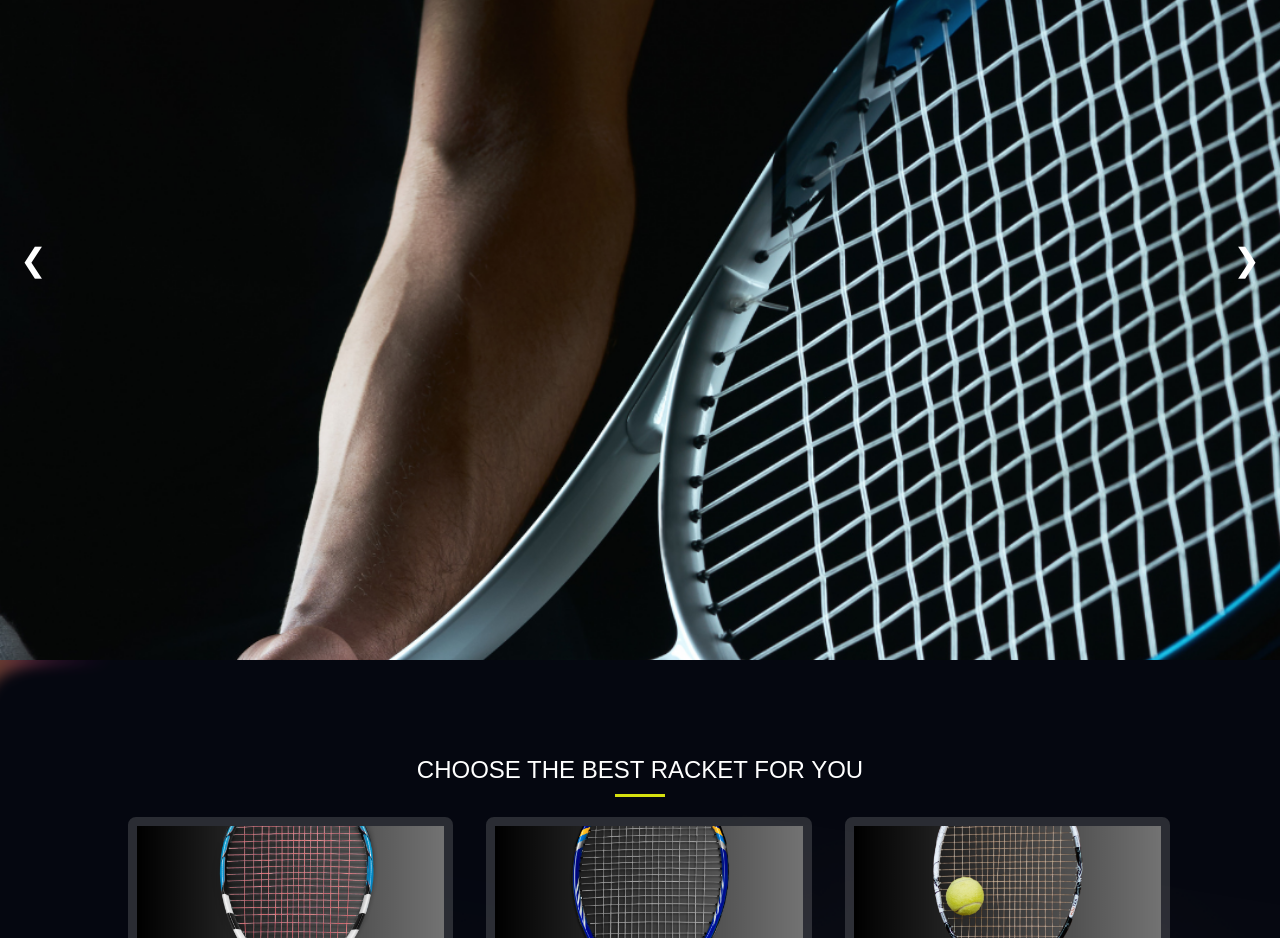
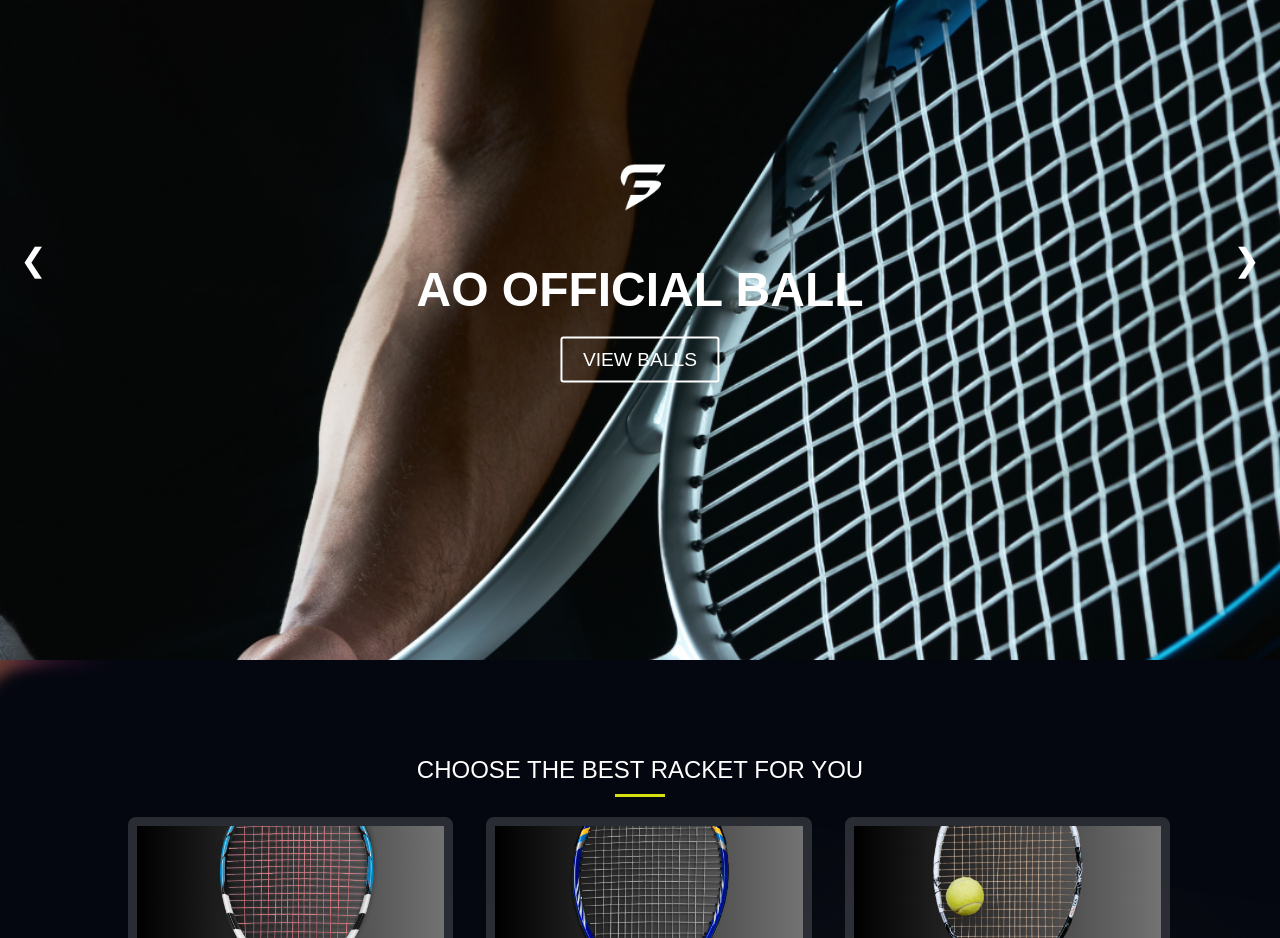
Before and after one commit to JustineClaro/WD---seatwork4, a plain HTML site: page pages/feature-2/index.html in a window 1280 px wide. Shown: the part 940-1878 px from the top of the page. Drawn offline with nearby package versions, Linux system fonts and the light colour scheme; grey boxes are pictures that could not be loaded; a web font is replaced by a local one.

Commit message:
feat(ui): landing page
The landing page consists of title, subtitle, and description about the content of the project.
Also a navigation button for the other pages which are the design 1 and 2 of the project.

feat(ui): design one

Feature-1 gallery consists of hero pages. Navigation button for home and next design. Also three sections of features that show unique design and layout.

feat(ui): design two

Feature-2 gallery consists of hero pages. Navigation button for home and next design. Also three sections of features that show unique design and layout

docs: update  in README

Updated the README file replace and input to TODO section.

fix: scripting issue

The slide image has been fixed.Adding a period to link the javascript.

```diff
--- a/pages/feature-2/index.html
+++ b/pages/feature-2/index.html
@@ -60,6 +60,7 @@
 
 
     <section class="section-2" id="2">
+
         <div class="carousel">
             <div class="slides">
                 <div class="slide"><img src="./assets/img/F2-s2-1pl.png" alt="Slide 1"></div>
@@ -67,9 +68,15 @@
                 <div class="slide"><img src="./assets/img/f2-s2-3.png" alt="Slide 3"></div>
                 <div class="slide"><img src="./assets/img/F2-s2-4pl.png" alt="Slide 4"></div>
             </div>
+            <div class="content">
+                <img src="../feature-1/assets/img/feature-main-logo.png" alt="AO Official Ball" class="can">
+                <h1>AO OFFICIAL BALL</h1>
+                <button class="view-balls">VIEW BALLS</button>
+            </div>
             <button class="prev" onclick="moveSlide(-1)">&#10094;</button>
             <button class="next" onclick="moveSlide(1)">&#10095;</button>
         </div>
+
     </section>
 
 
```
